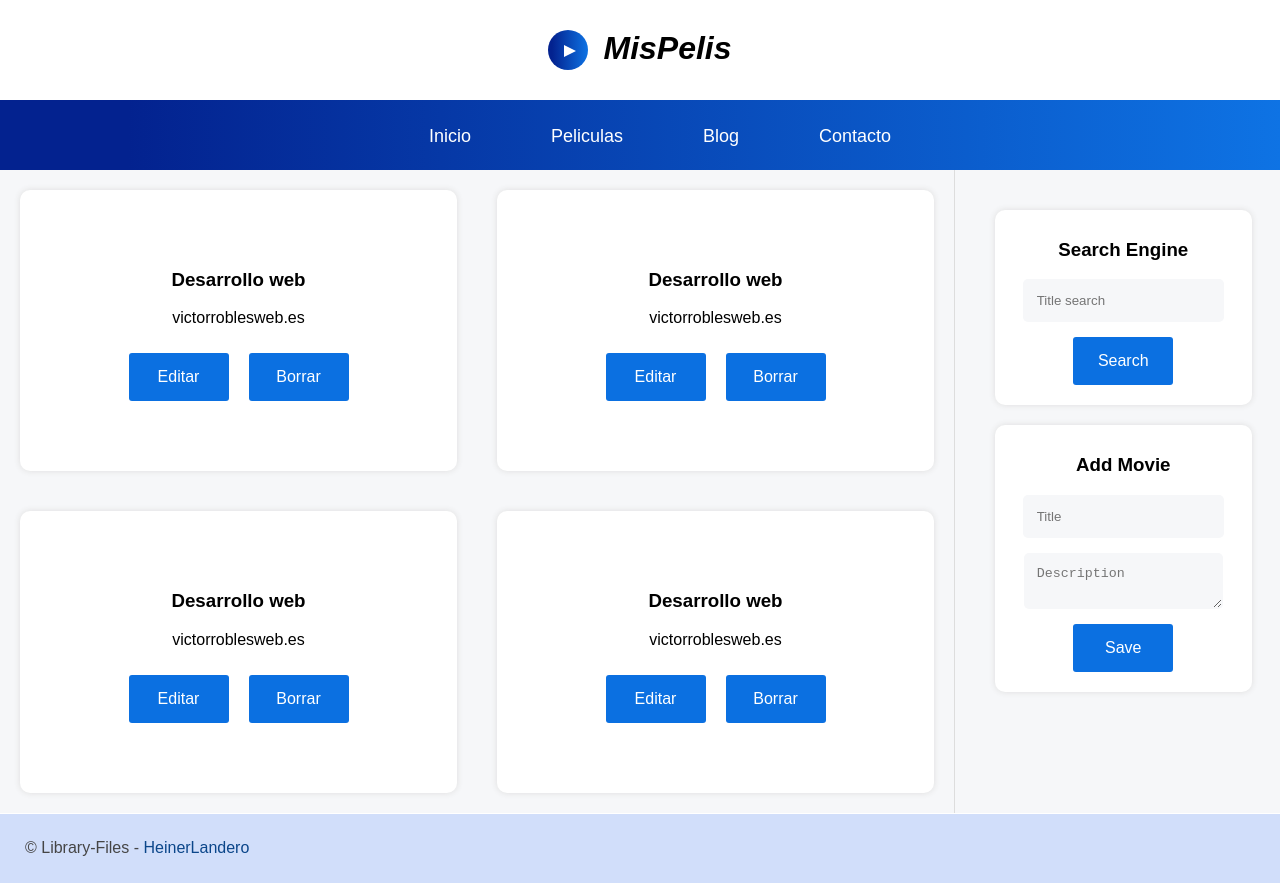
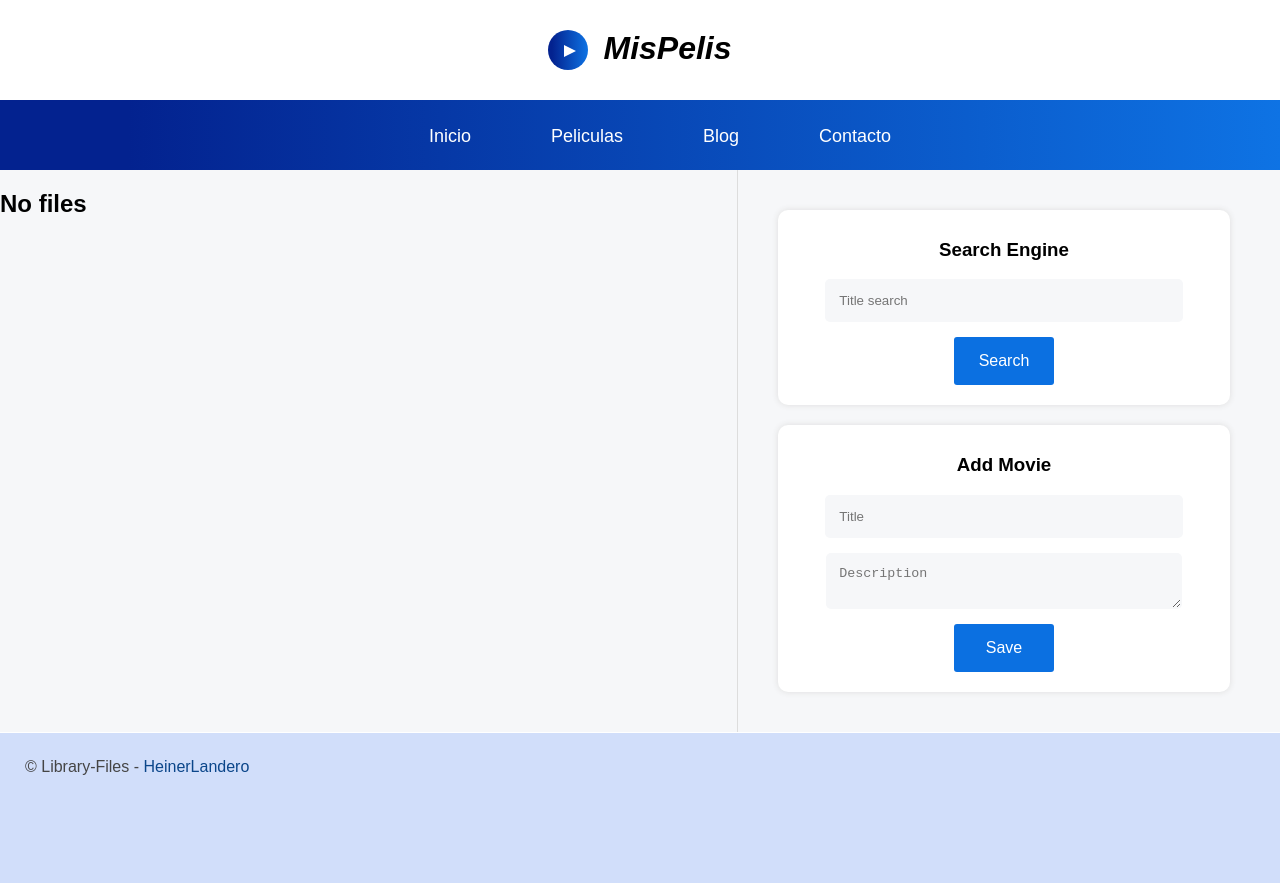
Before and after one commit to HeinerLandero/_library, a React (Create React App) app in the folder library_files/: page / in a window 1280 px wide. After the commit the page ends 802 px from the top, so only its background shows below. Built offline with nearby package versions, Linux system fonts and the light colour scheme.

Commit message:
added logic list-movies

```diff
--- a/library_files/src/App.js
+++ b/library_files/src/App.js
@@ -2,7 +2,10 @@ import './App.css';
 import { ListMovies } from './components/ListMovies';
 import { SearchFiles } from './components/SearchFiles';
 import { UploaderFiles } from './components/UploaderFiles';
+import { useState } from 'react';
+
 function App() {
+  const [listState, setListState] = useState([]);
   return (
 
     <div className="layout">
@@ -27,13 +30,13 @@ function App() {
 
         {/* Movie list */}
         <section id="content" className="content">
-          <ListMovies/>
+          <ListMovies listState={listState} setListState={setListState} />
         </section>
 
           {/* aside */}
         <aside className="lateral">
             <SearchFiles/>
-            <UploaderFiles/>
+            <UploaderFiles setListState={setListState}/>
         </aside>
 
         {/* Footer */}
--- a/library_files/src/components/ListMovies.js
+++ b/library_files/src/components/ListMovies.js
@@ -1,40 +1,41 @@
-import React from 'react'
+import React, { useEffect } from 'react';
 
-export const ListMovies = () => {
+export const ListMovies = ({listState, setListState}) => {
+
+    useEffect(()=>{
+        console.log('componente cargado');
+        getMovies();
+    },[]);
+
+    const getMovies=()=>{
+        let movies = JSON.parse(localStorage.getItem('movies'));
+        setListState(movies);
+        return movies;
+    }
+
+    const deleteMovie = (id)=>{
+        let movie_strored = getMovies();
+        let newArrayMovies = movie_strored.filter(movie => movie.id !== parseInt(id));
+        setListState(newArrayMovies);
+        localStorage.setItem('movies',JSON.stringify(newArrayMovies));
+
+    };
+
   return (
       <>
-       <article className="peli-item">
-                <h3 className="title">Desarrollo web</h3>
-                <p className="description">victorroblesweb.es</p>
+      {listState != null ?
+      listState.map(movie=>{
+        return(
+            <article key={movie.id} className="peli-item">
+                <h3 className="title">{movie.title}</h3>
+                <p className="description">{movie.description}</p>
+                <p className="id_movie">{movie.id}</p>
 
                 <button className="edit">Editar</button>
-                <button className="delete">Borrar</button>
-            </article>
-
-            <article className="peli-item">
-                <h3 className="title">Desarrollo web</h3>
-                <p className="description">victorroblesweb.es</p>
-
-                <button className="edit">Editar</button>
-                <button className="delete">Borrar</button>
-            </article>
-
-            <article className="peli-item">
-                <h3 className="title">Desarrollo web</h3>
-                <p className="description">victorroblesweb.es</p>
-
-                <button className="edit">Editar</button>
-                <button className="delete">Borrar</button>
-            </article>
-
-            <article className="peli-item">
-                <h3 className="title">Desarrollo web</h3>
-                <p className="description">victorroblesweb.es</p>
-
-                <button className="edit">Editar</button>
-                <button className="delete">Borrar</button>
-            </article>
-
+                <button className="delete" onClick={()=> deleteMovie(movie.id) }>Delete</button>
+            </article>);
+      }):
+      <h1>No files</h1>}
       </>
     )
 }
--- a/library_files/src/components/UploaderFiles.js
+++ b/library_files/src/components/UploaderFiles.js
@@ -1,6 +1,7 @@
-import React, { useState } from 'react'
+import React, { useState } from 'react';
+import { SaveStorage } from '../helpers/saveStorage';
 
-export const UploaderFiles = () => {
+export const UploaderFiles = ({setListState}) => {
   const titleComponent = 'Add Movie';
   const [movieState, setMovieState] = useState({
     title: "",
@@ -20,18 +21,10 @@ export const UploaderFiles = () => {
       description
     };
     setMovieState(movie);
-    saveStorage(movie);
-    console.log(movieState);
-  }
-    const saveStorage = movie =>{
-      let elements = JSON.parse(localStorage.getItem('movies'));
-        if(Array.isArray(elements)){
-          elements.push(movie);
-        }else{
-          elements = [movie];
-        }
-        localStorage.setItem('movies', JSON.stringify(elements));
-        return movie;
+    setListState(elements=>{
+      return [...elements, movie];
+    })
+    SaveStorage("movies",movie);
   }
   return (
     <>
--- /dev/null
+++ b/library_files/src/helpers/saveStorage.js
@@ -0,0 +1,11 @@
+export const SaveStorage = (key, element) =>{
+    let elements = JSON.parse(localStorage.getItem(key));
+    console.log(elements);
+      if(Array.isArray(elements)){
+        elements.push(element);
+      }else{
+        elements = [element];
+      }
+      localStorage.setItem(key, JSON.stringify(elements));
+      return element;
+}
```
